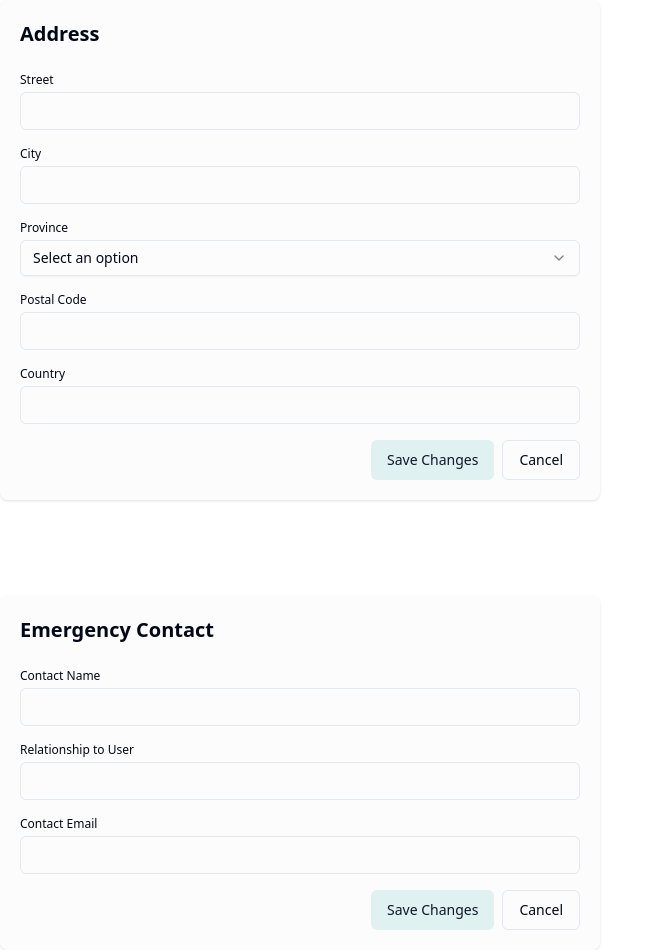
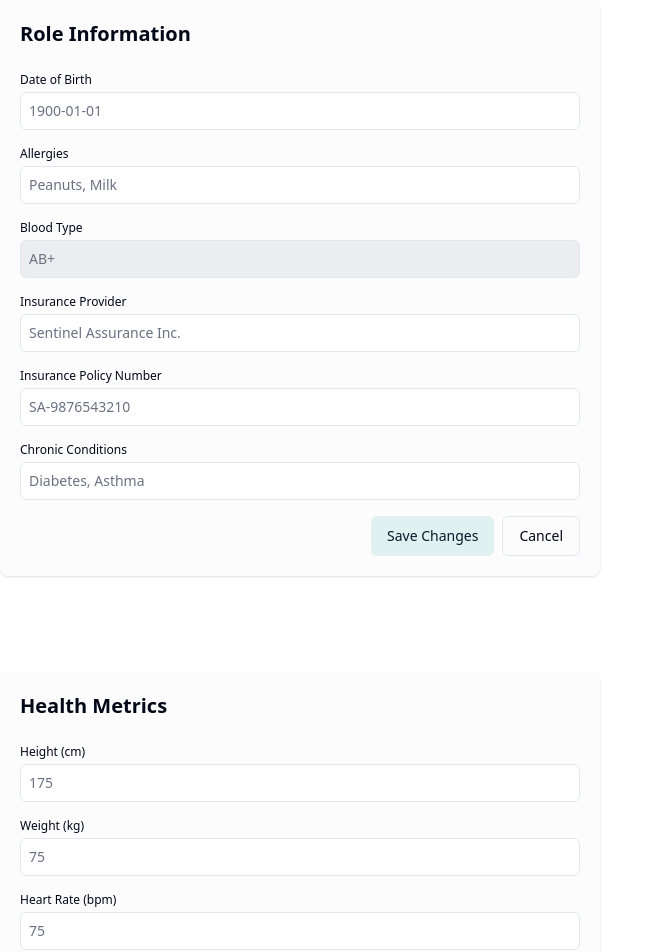
Before and after one commit to barbaraeguche/quantumcare, a React (Vite) app in the folder client/: page / in a window 1280 px wide. Shown: the top 952 px of the page, without its empty margins (0-662 px from the left). Built offline with nearby package versions, Linux system fonts and the light colour scheme.

Commit message:
semi done with patient forms

```diff
--- a/client/src/app.tsx
+++ b/client/src/app.tsx
@@ -1,7 +1,6 @@
 // import HomePage from './views/home';
 // import UserInfo from './views/(common)/user-info';
 // import ContactInfo from './views/(common)/contact-info.tsx';
-
 import PatientInfo from '@/views/patient/patient-info.tsx';
 
 export default function App() {
--- a/client/src/components/input-wrapper.tsx
+++ b/client/src/components/input-wrapper.tsx
@@ -36,9 +36,11 @@ export default forwardRef<HTMLInputElement, InputWrapperProps>(
 					ref={ref}
 					id={props.name}
 					type={props.type}
-					className={clsx(props.className, {
-						'border-red-500': props.error
-					})}
+					className={clsx(props.className,
+						{ 'bg-white': props },
+						{ 'bg-gray-200/70': props.disabled },
+						{ 'border-red-500': props.error }
+					)}
 					placeholder={props.conf.placeholder}
 					aria-describedby={`${props.name}-error`}
 				/>
--- a/client/src/schemas/patient-schema.ts
+++ b/client/src/schemas/patient-schema.ts
@@ -1,31 +1,38 @@
 import { z } from 'zod';
-
-const formatTxt = ['Greater than', 'Less than'];
+import { dateOfBirthRegex } from '@/utils/regex.ts';
+import { validBloodTypes, numFieldConstraints } from '@/utils/constants.ts';
 
 export const PatientSchema = z.object({
-	dateOfBirth: z.custom<Date>((val) => {
-		return typeof val === 'string' && new Date(val).toISOString().split('T')[0];
-	})
-
-
-	// dateOfBirth: Date;
-	// allergies: string;
-	// bloodType: 'A+' | 'A-' | 'B+' | 'B-' | 'AB+' | 'AB-' | 'O+' | 'O-' | '';
-	// insuranceProvider?: string;
-	// insurancePolicyNumber?: string;
+	dateOfBirth: z.string().refine((val) => dateOfBirthRegex.test(val), {
+		message: 'Birth date cannot be null'
+	}),
+	allergies: z.string().optional(),
+	bloodType: z.enum(validBloodTypes, { message: 'Select a blood type' }),
+	insuranceProvider: z.string().optional(),
+	insurancePolicyNumber: z.string().optional(),
+	chronicConditions: z.string().optional()
 });
-export type PatientType = z.infer<typeof PatientSchema>;
+export const BasicPatientSchema = PatientSchema.omit({ bloodType: true });
+export type PatientType = z.infer<typeof BasicPatientSchema>;
 
 export const HealthMetricsSchema = z.object({
-	height: z.number()
-		.min(30, { message: `${formatTxt[0]} 30 cm` })
-		.max(272, { message: `${formatTxt[1]} 272 cm` }),
-	weight: z.number()
-		.min(5, { message: `${formatTxt[0]} 5 lbs` })
-		.max(355, { message: `${formatTxt[1]} 355 lbs` }),
-	bloodSugar: z.number()
-		.min(54, { message: '' })
-		.max(272, { message: '' }),
-	bloodPressure: z.string()
+	height: z.union([
+		z.coerce.number().nullish(),
+		z.coerce.number()
+			.min(5, { message: `${numFieldConstraints[0]} 5` })
+			.max(355, { message: `${numFieldConstraints[1]} 355` })
+	]),
+	weight: z.union([
+		z.coerce.number().nullish(),
+		z.coerce.number()
+			.min(5, { message: `${numFieldConstraints[0]} 5` })
+			.max(355, { message: `${numFieldConstraints[1]} 355` }),
+	]),
+	heartRate: z.union([
+		z.coerce.number().nullish(),
+		z.coerce.number()
+			.min(54, { message: `${numFieldConstraints[0]} 54` })
+			.max(272, { message: `${numFieldConstraints[0]} 272` })
+	])
 });
 export type HealthMetricsType = z.infer<typeof HealthMetricsSchema>;
--- a/client/src/schemas/user-schema.ts
+++ b/client/src/schemas/user-schema.ts
@@ -1,19 +1,22 @@
 import { z } from 'zod';
 import {
-	emailRegex, phoneNumberRegex, validCanadianProvinces, postalCodeRegex
+	emailRegex, phoneNumberRegex, postalCodeRegex
+} from '@/utils/regex';
+import {
+	validGenders,validRoles, validCanadianProvinces
 } from '@/utils/constants.ts';
 
 export const UserSchema = z.object({
 	firstName: z.string().min(1, { message: 'Enter your first name' }),
 	lastName: z.string().min(1, { message: 'Enter your last name' }),
-	email: z.custom<string>((val) => {
-		return typeof val === 'string' && emailRegex.test(val);
-	}, { message: 'Enter a valid email address' }),
-	phoneNumber: z.custom<string>((val) => {
-		return typeof val === 'string' && phoneNumberRegex.test(val);
-	}, { message: 'Enter a valid 10-digit Canadian phone number' }),
-	gender: z.enum(['Male', 'Female'], { message: 'Select a gender' }),
-	role: z.enum(['Admin', 'Doctor', 'Patient'], { message: 'Select a role' })
+	email: z.string().refine((val) => emailRegex.test(val), {
+		message: 'Enter a valid email address'
+	}),
+	phoneNumber: z.string().refine((val) => phoneNumberRegex.test(val), {
+		message: 'Enter a valid 10-digit Canadian phone number'
+	}),
+	gender: z.enum(validGenders, { message: 'Select a gender' }),
+	role: z.enum(validRoles, { message: 'Select a role' })
 });
 export const BasicUserSchema = UserSchema.pick({ firstName: true, lastName: true });
 export type BasicUserType = z.infer<typeof BasicUserSchema>;
@@ -24,23 +27,22 @@ export const AddressSchema = z.object({
 	city: z.string().min(1, { message: 'Enter a valid street' })
 		.optional().or(z.literal('')),
 	province: z.enum(validCanadianProvinces, { message: 'Select a province' }),
-	postalCode: z.custom<string>((val) => {
-		return typeof val === 'string' && postalCodeRegex.test(val)
-	},  { message: 'Enter a valid Canadian postal code' }),
-	country: z.custom<string>((val) => {
-		return typeof val === 'string' && val === 'Canada'
-	}, { message: 'Country must be Canada' })
+	postalCode: z.string().refine((val) => postalCodeRegex.test(val), {
+		message: 'Enter a valid Canadian postal code'
+	}),
+	country: z.string().refine((val) => val === 'Canada', {
+		message: 'Country must be Canada'
+	})
 });
 export type AddressType = z.infer<typeof AddressSchema>;
 
 export const EmergencyContactSchema = z.object({
-	name: z.string().min(1, { message: 'Enter a name' })
-		.optional().or(z.literal('')),
+	name: z.string().min(1, { message: 'Enter a name' }),
 	relationship: z.string().min(2, { message: 'Enter the relationship type' })
 		.optional().or(z.literal('')),
-	email: z.custom<string>((val) => {
-		return typeof val === 'string' && emailRegex.test(val);
-	}, { message: 'Enter a valid email address' })
-		.optional().or(z.literal(''))
+	email: z.string()
+		.refine((val) => emailRegex.test(val), {
+			message: 'Enter a valid email address'
+		})
 });
 export type EmergencyContactType = z.infer<typeof EmergencyContactSchema>;
--- a/client/src/ui/select.tsx
+++ b/client/src/ui/select.tsx
@@ -57,7 +57,10 @@ function SelectInput<T extends FieldValues>(props: CustomSelectProps<T>) {
 					onValueChange={field.onChange}
 					value={field.value ?? ''}
 				>
-					<SelectTrigger className={`${props.error && 'border-red-500 !ring-0'}`}>
+					<SelectTrigger
+						id={props.name}
+						className={`${props.error && 'border-red-500 !ring-0'}`}
+					>
 						<SelectValue placeholder={props.conf.placeholder ?? 'Select an option'}/>
 					</SelectTrigger>
 					<SelectContent>
--- a/client/src/utils/constants.ts
+++ b/client/src/utils/constants.ts
@@ -1,36 +1,38 @@
-export const emailRegex: RegExp = /^[a-zA-Z0-9._%+-]+@[a-zA-Z0-9.-]+\.[a-zA-Z]{2,}$/;
-export const phoneNumberRegex: RegExp = /^(\(\d{3}\) |\d{3}-?)\d{3}-?\d{4}$/;
-export const postalCodeRegex: RegExp = /^[a-z][0-9][a-z]\s?[0-9][a-z][0-9]$/i;
+export const numFieldConstraints = ['Greater than', 'Less than'];
 
 export const validCanadianProvinces = [
 	'Alberta', 'British Columbia', 'Manitoba', 'New Brunswick', 'Newfoundland and Labrador', 'Northwest Territories', 'Nova Scotia', 'Nunavut', 'Ontario', 'Prince Edward Island', 'Quebec', 'Saskatchewan', 'Yukon'
+] as const;
+export const validGenders = [
+	'Male', 'Female'
+] as const;
+export const validRoles = [
+	'Admin', 'Doctor', 'Patient'
+] as const;
+export const validBloodTypes = [
+	'A+', 'A-', 'B+', 'B-', 'AB+', 'AB-', 'O+', 'O-'
+] as const;
+export const validAppointmentTypes = [
+	'Checkup', 'Follow Up', 'Emergency', 'Consultation'
 ] as const;
 
 export const canadianProvinces = validCanadianProvinces.map((province) => ({
 	value: province,
 	label: province
 }));
-
-export const genders = (['Male', 'Female'] as const)
-	.map((gender) => ({
+export const genders = validGenders.map((gender) => ({
 	value: gender,
 	label: gender
 }));
-
-export const roles = (['Admin', 'Doctor', 'Patient'] as const)
-	.map((role) => ({
+export const roles = validRoles.map((role) => ({
 	value: role,
 	label: role
 }));
-
-export const bloodTypes = (['A+', 'A-', 'B+', 'B-', 'AB+', 'AB-', 'O+', 'O-'] as const)
-	.map((bloodType) => ({
+export const bloodTypes = validBloodTypes.map((bloodType) => ({
 	value: bloodType,
 	label: bloodType
 }));
-
-export const appointmentType = (['Checkup', 'Follow Up', 'Emergency', 'Consultation'] as const)
-	.map((appType) => ({
+export const appointmentType = validAppointmentTypes.map((appType) => ({
 	value: appType,
 	label: appType
 }));
--- /dev/null
+++ b/client/src/utils/regex.ts
@@ -0,0 +1,7 @@
+// mainly for user
+export const emailRegex: RegExp = /^[a-zA-Z0-9._%+-]+@[a-zA-Z0-9.-]+\.[a-zA-Z]{2,}$/i;
+export const phoneNumberRegex: RegExp = /^(\(\d{3}\) |\d{3}-?)\d{3}-?\d{4}$/;
+export const postalCodeRegex: RegExp = /^[a-z][0-9][a-z]\s?[0-9][a-z][0-9]$/i;
+
+// mainly for patient
+export const dateOfBirthRegex: RegExp = /^\d{4}-\d{1,2}-\d{1,2}$/;
--- a/client/src/views/(common)/contact-info.tsx
+++ b/client/src/views/(common)/contact-info.tsx
@@ -40,7 +40,8 @@ function Address() {
 				<InputWrapper
 					{...register('street')}
 					conf={{
-						label: 'Street'
+						label: 'Street',
+						placeholder: '123 Main St'
 					}}
 					name={'street'}
 					error={errors.street}
@@ -50,7 +51,8 @@ function Address() {
 				<InputWrapper
 					{...register('city')}
 					conf={{
-						label: 'City'
+						label: 'City',
+						placeholder: 'Vancouver'
 					}}
 					name={'city'}
 					error={errors.city}
@@ -59,7 +61,8 @@ function Address() {
 				{/* province */}
 				<Select
 					conf={{
-						label: 'Province'
+						label: 'Province',
+						placeholder: 'Select your province'
 					}}
 					name={'province'}
 					control={control}
@@ -71,7 +74,8 @@ function Address() {
 				<InputWrapper
 					{...register('postalCode')}
 					conf={{
-						label: 'Postal Code'
+						label: 'Postal Code',
+						placeholder: 'V6B 2K8'
 					}}
 					name={'postalCode'}
 					error={errors.postalCode}
@@ -81,7 +85,8 @@ function Address() {
 				<InputWrapper
 					{...register('country')}
 					conf={{
-						label: 'Country'
+						label: 'Country',
+						placeholder: 'Canada'
 					}}
 					name={'country'}
 					error={errors.country}
@@ -114,7 +119,8 @@ function EmergencyContact() {
 				<InputWrapper
 					{...register('name')}
 					conf={{
-						label: 'Contact Name'
+						label: 'Contact Name',
+						placeholder: 'Steve Dave'
 					}}
 					name={'name'}
 					error={errors.name}
@@ -124,7 +130,8 @@ function EmergencyContact() {
 				<InputWrapper
 					{...register('relationship')}
 					conf={{
-						label: 'Relationship to User'
+						label: 'Relationship to User',
+						placeholder: 'Spouse'
 					}}
 					name={'relationship'}
 					error={errors.relationship}
@@ -134,7 +141,8 @@ function EmergencyContact() {
 				<InputWrapper
 					{...register('email')}
 					conf={{
-						label: 'Contact Email'
+						label: 'Contact Email',
+						placeholder: 'steve.dave@example.com'
 					}}
 					name={'email'}
 					error={errors.email}
--- a/client/src/views/patient/patient-info.tsx
+++ b/client/src/views/patient/patient-info.tsx
@@ -1,90 +1,103 @@
 import { useForm, SubmitHandler } from 'react-hook-form';
 import { zodResolver } from '@hookform/resolvers/zod';
 import {
-	AddressSchema, EmergencyContactSchema, AddressType, EmergencyContactType
-} from '@/schemas/user-schema';
-import { canadianProvinces } from '@/utils/constants';
+	BasicPatientSchema, PatientType, HealthMetricsSchema, HealthMetricsType
+} from '@/schemas/patient-schema';
 import FormLayout from '@/layouts/forms';
 import InputWrapper from '@/components/input-wrapper';
 import FormButtons from '@/components/form-buttons';
 import FormHeader from '@/components/form-header';
-import { Select } from '@/ui/index';
 
 export default function PatientInfo() {
 	return (
 		<div className={'space-y-12 md:space-y-24'}>
-			<Address/>
-			<EmergencyContact/>
+			<RoleInfo/>
+			<HealthMetrics/>
 		</div>
 	);
 }
 
-function Address() {
+function RoleInfo() {
 	const {
-		register, handleSubmit, formState: { errors }, control
-	} = useForm<AddressType>({
-		resolver: zodResolver(AddressSchema),
+		register, handleSubmit, formState: { errors }
+	} = useForm<PatientType>({
+		resolver: zodResolver(BasicPatientSchema),
 		reValidateMode: 'onBlur'
 	});
 
-	const onSubmit: SubmitHandler<AddressType> = (data) => {
+	const onSubmit: SubmitHandler<PatientType> = (data) => {
+		console.log('hello');
 		console.log(data);
 	};
 
 	return (
 		<form onSubmit={handleSubmit(onSubmit)}>
 			<FormLayout>
-				<FormHeader title={'Address'}/>
+				<FormHeader title={'Role Information'}/>
 
-				{/* street */}
+				{/* date of birth */}
 				<InputWrapper
-					{...register('street')}
+					{...register('dateOfBirth')}
 					conf={{
-						label: 'Street'
+						label: 'Date of Birth',
+						placeholder: '1900-01-01'
 					}}
-					name={'street'}
-					error={errors.street}
+					name={'dateOfBirth'}
+					error={errors.dateOfBirth}
 				/>
 
-				{/* city */}
+				{/* allergies */}
 				<InputWrapper
-					{...register('city')}
+					{...register('allergies')}
 					conf={{
-						label: 'City'
+						label: 'Allergies',
+						placeholder: 'Peanuts, Milk'
 					}}
-					name={'city'}
-					error={errors.city}
+					name={'allergies'}
+					error={errors.allergies}
 				/>
 
-				{/* province */}
-				<Select
+				{/* blood type */}
+				<InputWrapper
+					disabled
 					conf={{
-						label: 'Province'
+						label: 'Blood Type',
+						placeholder: 'AB+'
 					}}
-					name={'province'}
-					control={control}
-					options={canadianProvinces}
-					error={errors.province}
+					name={'bloodType'}
 				/>
 
-				{/* postal code */}
+				{/* insurance provider */}
 				<InputWrapper
-					{...register('postalCode')}
+					{...register('insuranceProvider')}
 					conf={{
-						label: 'Postal Code'
+						label: 'Insurance Provider',
+						placeholder: 'Sentinel Assurance Inc.'
 					}}
-					name={'postalCode'}
-					error={errors.postalCode}
+					name={'insuranceProvider'}
+					error={errors.insuranceProvider}
 				/>
 
-				{/* country */}
+				{/* insurance policy number */}
 				<InputWrapper
-					{...register('country')}
+					{...register('insurancePolicyNumber')}
 					conf={{
-						label: 'Country'
+						label: 'Insurance Policy Number',
+						placeholder: 'SA-9876543210'
 					}}
-					name={'country'}
-					error={errors.country}
+					name={'insurancePolicyNumber'}
+					error={errors.insurancePolicyNumber}
+				/>
+
+				{/* chronic conditions */}
+				<InputWrapper
+					{...register('chronicConditions')}
+					conf={{
+						label: 'Chronic Conditions',
+						placeholder: 'Diabetes, Asthma'
+					}}
+					name={'chronicConditions'}
+					error={errors.chronicConditions}
 				/>
 
 				<FormButtons/>
@@ -93,51 +106,57 @@ function Address() {
 	);
 }
 
-function EmergencyContact() {
+function HealthMetrics() {
 	const {
 		register, handleSubmit, formState: { errors }
-	} = useForm<EmergencyContactType>({
-		resolver: zodResolver(EmergencyContactSchema),
+	} = useForm<HealthMetricsType>({
+		resolver: zodResolver(HealthMetricsSchema),
 		reValidateMode: 'onBlur'
 	});
 
-	const onSubmit: SubmitHandler<EmergencyContactType> = (data) => {
+	const onSubmit: SubmitHandler<HealthMetricsType> = (data) => {
 		console.log(data);
 	};
 
 	return (
 		<form onSubmit={handleSubmit(onSubmit)}>
 			<FormLayout>
-				<FormHeader title={'Emergency Contact'}/>
+				<FormHeader title={'Health Metrics'}/>
 
-				{/* name */}
+				{/* height */}
 				<InputWrapper
-					{...register('name')}
+					{...register('height')}
+					type={'number'}
 					conf={{
-						label: 'Contact Name'
+						label: 'Height (cm)',
+						placeholder: '175'
 					}}
-					name={'name'}
-					error={errors.name}
+					name={'height'}
+					error={errors.height}
 				/>
 
-				{/* relationship */}
+				{/* weight */}
 				<InputWrapper
-					{...register('relationship')}
+					type={'number'}
+					{...register('weight')}
 					conf={{
-						label: 'Relationship to User'
+						label: 'Weight (kg)',
+						placeholder: '75'
 					}}
-					name={'relationship'}
-					error={errors.relationship}
+					name={'weight'}
+					error={errors.weight}
 				/>
 
-				{/* email */}
+				{/* heart rate */}
 				<InputWrapper
-					{...register('email')}
+					type={'number'}
+					{...register('heartRate')}
 					conf={{
-						label: 'Contact Email'
+						label: 'Heart Rate (bpm)',
+						placeholder: '75'
 					}}
-					name={'email'}
-					error={errors.email}
+					name={'heartRate'}
+					error={errors.heartRate}
 				/>
 
 				<FormButtons/>
```
Also changed, not shown: client/src/lib/definitions.ts (+10 -10 lines), client/src/lib/initial-states.ts (+6 -6 lines), client/src/views/(common)/user-info.tsx (+10 -5 lines). Lines whose indentation alone changed are shown as unchanged.
